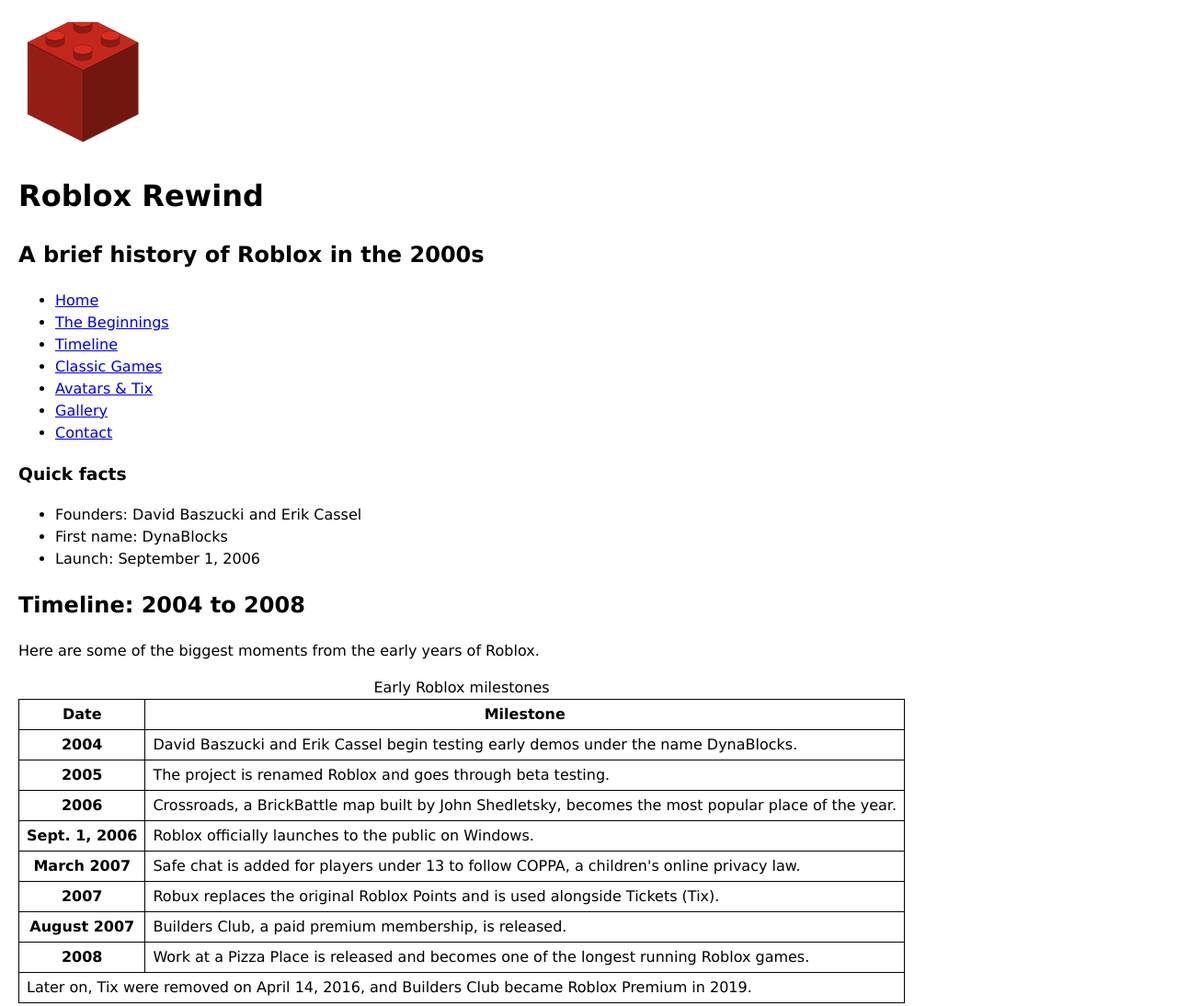
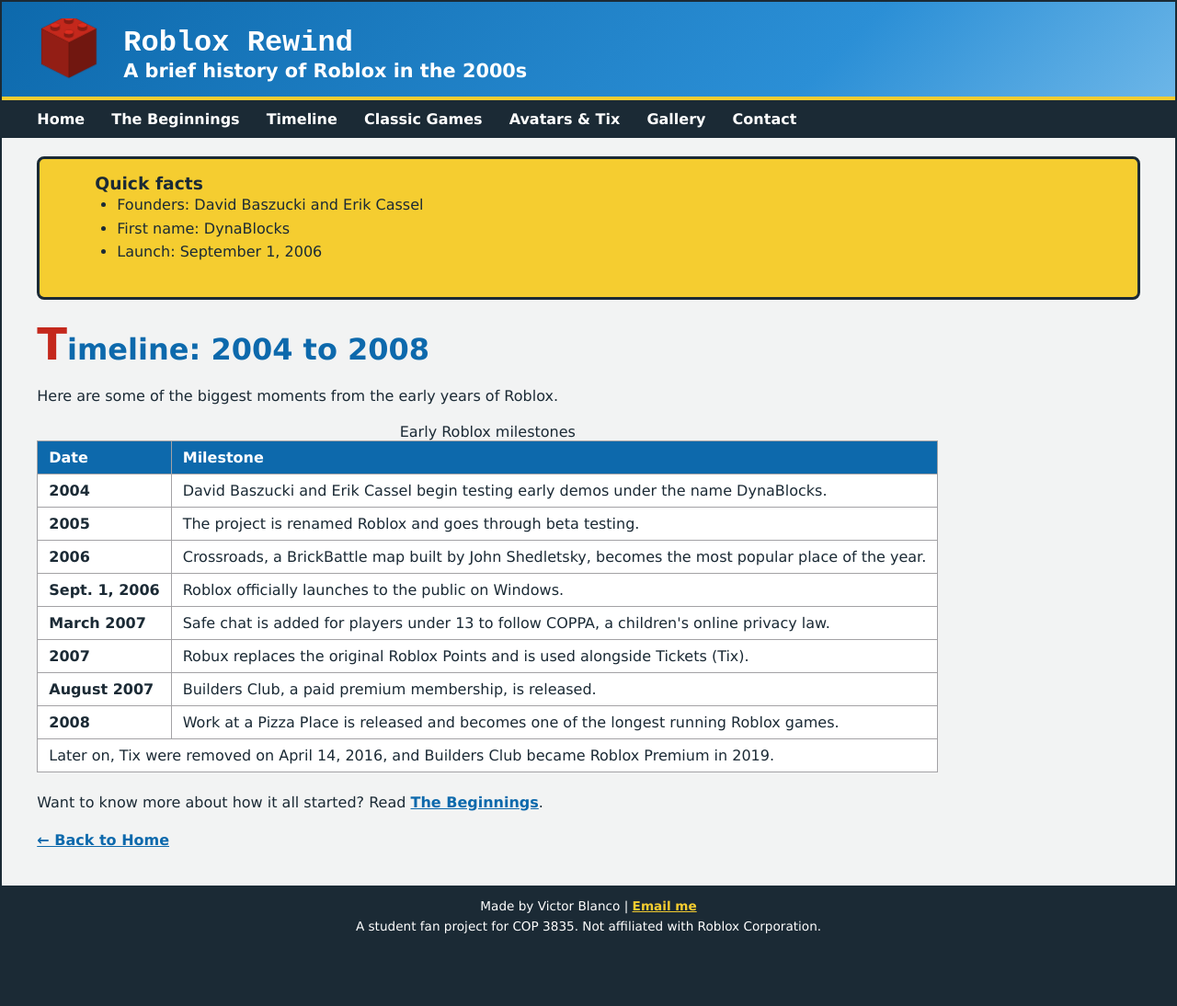
Before and after one commit to vsblanco/roblox-rewind, a plain HTML site: page history/timeline.html in a window 1280 px wide. Shown: the top 1094 px of the page at 92% size. After the commit the page ends 1033 px from the top, so only its background shows below. Drawn offline with Linux system fonts and the light colour scheme.

Commit message:
Style with CSS box model
Update the site styles with new colors, backgrounds, typography, borders, spacing, gradients, and layout rules for the header, navigation, content, tables, and footer.

```diff
--- a/styles/main.css
+++ b/styles/main.css
@@ -1,11 +1,36 @@
 /* Victor Blanco
    11/11/2026
-   Final Project Step 3 - image sizing and table borders for Roblox Rewind. */
+   Final Project Step 4 - colors, backgrounds, and box model for Roblox Rewind. */
+
+* {
+    margin: 0;
+    padding: 0;
+}
+
+html {
+    background-color: #1B2A35;
+}
 
 body {
     font-family: Verdana, Geneva, Tahoma, sans-serif;
-    margin: 20px;
-    line-height: 1.5;
+    font-size: 16px;
+    color: #1B2A35;
+    background-color: #F2F3F3;
+    border: 2px solid #1B2A35;
+}
+
+h1 {
+    font-size: 2em;
+}
+
+h2 {
+    font-size: 1.3em;
+}
+
+p,
+li,
+dd {
+    line-height: 1.6;
 }
 
 img,
@@ -14,12 +39,137 @@ video {
     height: auto;
 }
 
+header {
+    padding: 1em 3%;
+    color: white;
+    border-bottom: 4px solid #F5CD30;
+    background: linear-gradient(135deg, #0D69AC 0%, #2B8FD6 70%, #6CB6E8 100%);
+}
+
+header img {
+    float: left;
+    width: 70px;
+    margin-right: 2%;
+}
+
+header h1 {
+    font-family: "Courier New", monospace;
+    padding-top: 0.3em;
+}
+
+header::after {
+    content: "";
+    display: block;
+    clear: both;
+}
+
+nav {
+    background-color: #1B2A35;
+    padding: 0.5em 3%;
+}
+
+nav ul {
+    list-style: none;
+    margin: 0;
+}
+
+nav li {
+    display: inline-block;
+    margin: 0 1.5em 0 0;
+}
+
+nav a:link,
+nav a:visited {
+    color: white;
+    text-decoration: none;
+}
+
+main {
+    padding: 1.25em 3%;
+}
+
+#content h1 {
+    color: #0D69AC;
+    margin-bottom: 0.5em;
+}
+
+#content h1::first-letter {
+    color: #C4281C;
+    font-size: 150%;
+}
+
+#content h2 {
+    margin: 1em 0 0.5em;
+    border-bottom: 2px solid #A3A2A5;
+}
+
+#content p {
+    margin-bottom: 1em;
+}
+
+ul,
+ol {
+    margin: 0 0 1.25em 1.5em;
+}
+
+a:link,
+a:visited {
+    color: #0D69AC;
+    font-weight: bold;
+}
+
+a:focus,
+a:hover {
+    color: #C4281C;
+}
+
+aside {
+    background-color: #F5CD30;
+    border: 3px solid #1B2A35;
+    border-radius: 0.5em;
+    padding: 1em 5%;
+    margin-bottom: 1.25em;
+}
+
+figure {
+    margin-bottom: 1.25em;
+}
+
+figure img {
+    border: 3px solid #1B2A35;
+}
+
+figcaption {
+    font-style: italic;
+}
+
 table {
     border-collapse: collapse;
+    margin-bottom: 1.25em;
+    background-color: white;
 }
 
 th,
 td {
-    border: 1px solid black;
-    padding: 0.25em 0.5em;
+    padding: 0.5em 0.75em;
+    text-align: left;
+    border: 1px solid #A3A2A5;
 }
+
+thead th {
+    color: white;
+    background-color: #0D69AC;
+}
+
+footer {
+    font-size: 85%;
+    text-align: center;
+    padding: 0.9em 3%;
+    color: white;
+    background-color: #1B2A35;
+}
+
+footer a:link,
+footer a:visited {
+    color: #F5CD30;
+}
```
